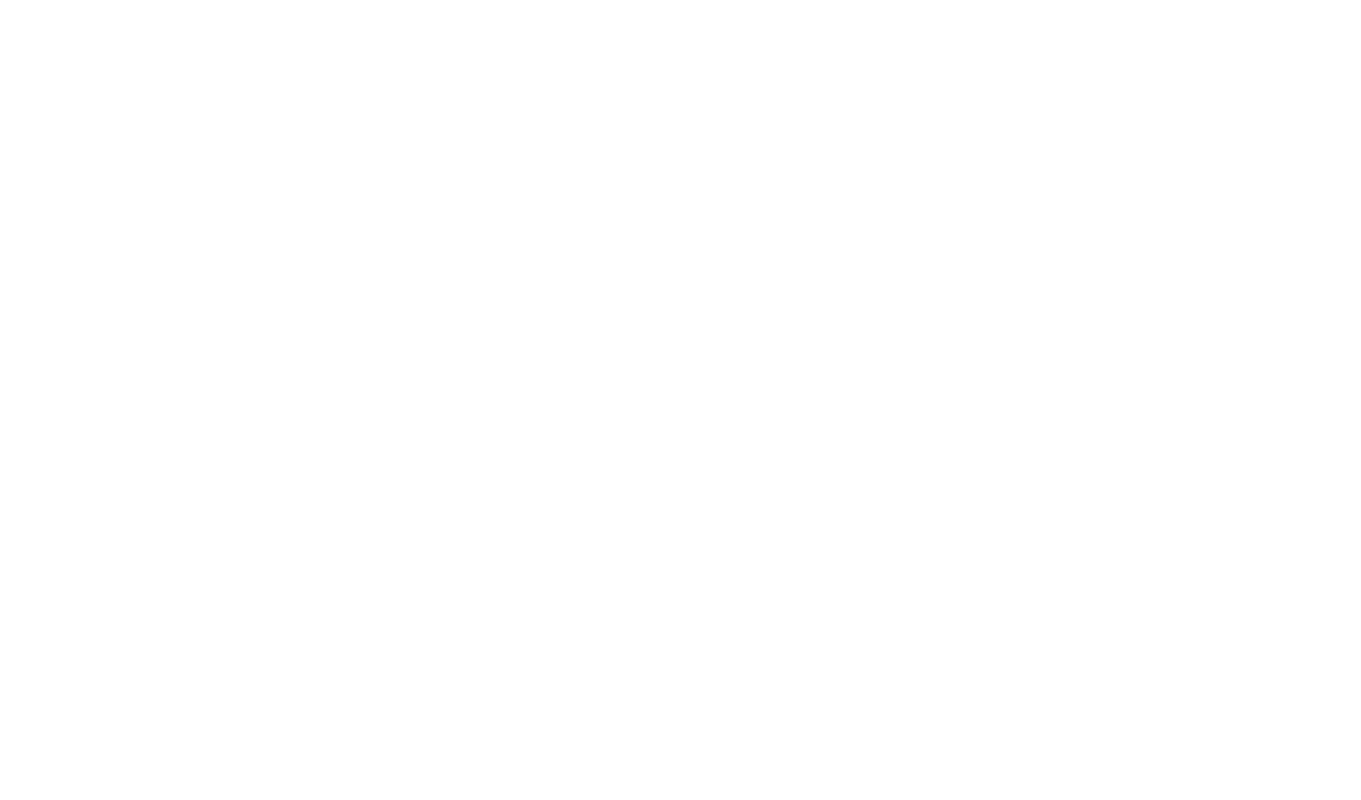
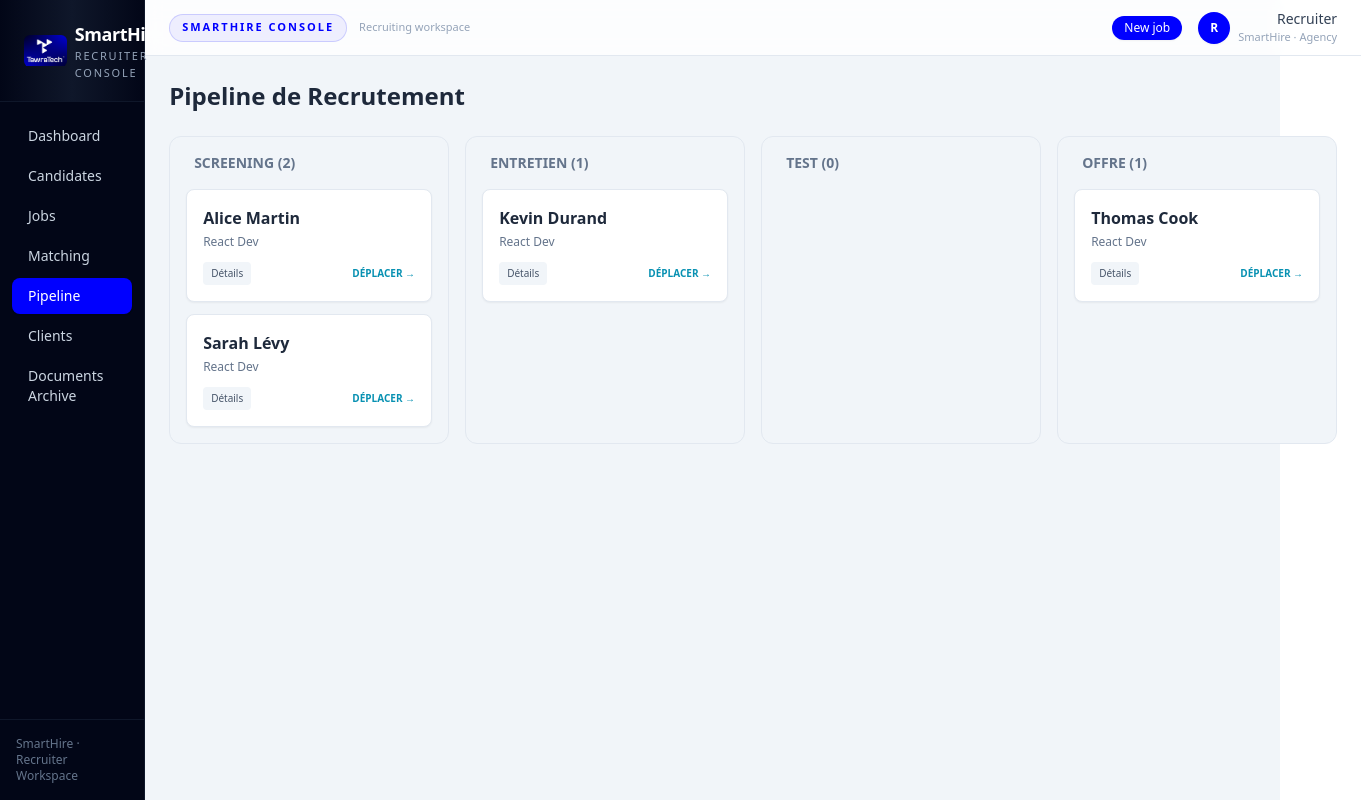
Before and after one commit to Firdaws73/SmartHire-TawraTech_Project, a React (Vite) app in the folder smarthire-frontend/: page /pipeline in a window 1280 px wide. Before the commit this address had no page. Shown: the whole page, 1361 px wide, since content can reach past the window. Built offline with nearby package versions, Linux system fonts and the light colour scheme.

Commit message:
add code in recruiter portal

```diff
--- a/smarthire-frontend/src/App.jsx
+++ b/smarthire-frontend/src/App.jsx
@@ -14,6 +14,8 @@ import CandidateLayout from "./components/layout/CandidateLayout.jsx";
 import DocumentsArchive from "./pages/documents/Documents.jsx";
 import CandidatePortal from "./pages/candidates/CandidatePortal.jsx"
 import MyApplications from "./pages/candidates/MyApplications.jsx";
+import JobPipeline from "./pages/jobs/JobPipeline.jsx";
+import Clients from "./pages/clients/Clients.jsx";
 function RecruiterLayout({ children }) {
   return (
     <div className="flex h-screen bg-slate-100">
@@ -80,7 +82,8 @@ export default function App() {
             </RecruiterLayout>
           }
         />
-
+<Route path="/pipeline" element={<RecruiterLayout><JobPipeline /></RecruiterLayout>} />
+<Route path="/clients" element={<RecruiterLayout><Clients /></RecruiterLayout>} />
         {/* Layout CANDIDATE – PAS de Sidebar/Navbar recruteur */}
         <Route
           path="/candidate-upload"
--- a/smarthire-frontend/src/components/layout/Sidebar.jsx
+++ b/smarthire-frontend/src/components/layout/Sidebar.jsx
@@ -17,7 +17,10 @@ export default function Sidebar() {
     { label: "Candidates", to: "/candidates" },
     { label: "Jobs", to: "/jobs" },
     { label: "Matching", to: "/matching" },
+    { label: "Pipeline", to: "/pipeline" },       // Le suivi visuel (Kanban)
+    { label: "Clients", to: "/clients" },
     { label: "Documents Archive", to: "/documents" },
+
   ];
 
   return (
--- /dev/null
+++ b/smarthire-frontend/src/pages/clients/Clients.jsx
@@ -0,0 +1,34 @@
+import React from 'react';
+
+const CLIENTS = [
+  { id: 1, name: "TechCorp", industry: "Informatique", openJobs: 3, logo: "TC" },
+  { id: 2, name: "Global Bank", industry: "Finance", openJobs: 1, logo: "GB" },
+  { id: 3, name: "Creative Studio", industry: "Design", openJobs: 5, logo: "CS" },
+];
+
+export default function Clients() {
+  return (
+    <div className="p-6">
+      <div className="flex justify-between items-center mb-6">
+        <h1 className="text-2xl font-bold text-slate-800">Nos Clients</h1>
+        <button className="bg-cyan-500 text-white px-4 py-2 rounded-lg text-sm font-medium">+ Nouveau Client</button>
+      </div>
+
+      <div className="grid grid-cols-1 md:grid-cols-3 gap-6">
+        {CLIENTS.map(client => (
+          <div key={client.id} className="bg-white p-6 rounded-2xl border border-slate-200 shadow-sm hover:shadow-md transition-shadow">
+            <div className="w-12 h-12 bg-slate-900 text-white rounded-xl flex items-center justify-center font-bold mb-4">
+              {client.logo}
+            </div>
+            <h3 className="text-xl font-bold text-slate-800">{client.name}</h3>
+            <p className="text-sm text-slate-500 mb-4">{client.industry}</p>
+            <div className="flex justify-between items-center pt-4 border-t border-slate-100">
+              <span className="text-sm font-medium text-cyan-600">{client.openJobs} postes ouverts</span>
+              <button className="text-slate-400 hover:text-slate-600 text-sm italic">Voir profil</button>
+            </div>
+          </div>
+        ))}
+      </div>
+    </div>
+  );
+}
--- /dev/null
+++ b/smarthire-frontend/src/pages/jobs/JobPipeline.jsx
@@ -0,0 +1,41 @@
+import React from 'react';
+
+const STAGES = ["Screening", "Entretien", "Test", "Offre"];
+
+const APPLICANTS = [
+  { id: 1, name: "Alice Martin", job: "React Dev", stage: "Screening" },
+  { id: 2, name: "Kevin Durand", job: "React Dev", stage: "Entretien" },
+  { id: 3, name: "Sarah Lévy", job: "React Dev", stage: "Screening" },
+  { id: 4, name: "Thomas Cook", job: "React Dev", stage: "Offre" },
+];
+
+export default function JobPipeline() {
+  return (
+    <div className="p-6">
+      <h1 className="text-2xl font-bold mb-6 text-slate-800">Pipeline de Recrutement</h1>
+
+      <div className="flex gap-4 overflow-x-auto pb-4">
+        {STAGES.map(stage => (
+          <div key={stage} className="min-w-[280px] bg-slate-100 rounded-xl p-4 border border-slate-200">
+            <h3 className="text-sm font-bold text-slate-500 uppercase mb-4 px-2">
+              {stage} ({APPLICANTS.filter(a => a.stage === stage).length})
+            </h3>
+
+            <div className="space-y-3">
+              {APPLICANTS.filter(a => a.stage === stage).map(applicant => (
+                <div key={applicant.id} className="bg-white p-4 rounded-lg shadow-sm border border-slate-200 hover:border-cyan-400 cursor-pointer transition-all">
+                  <p className="font-semibold text-slate-800">{applicant.name}</p>
+                  <p className="text-xs text-slate-500 mt-1">{applicant.job}</p>
+                  <div className="mt-3 flex justify-between items-center">
+                    <span className="text-[10px] bg-slate-100 px-2 py-1 rounded text-slate-600">Détails</span>
+                    <button className="text-cyan-600 text-[10px] font-bold">DÉPLACER →</button>
+                  </div>
+                </div>
+              ))}
+            </div>
+          </div>
+        ))}
+      </div>
+    </div>
+  );
+}
```
